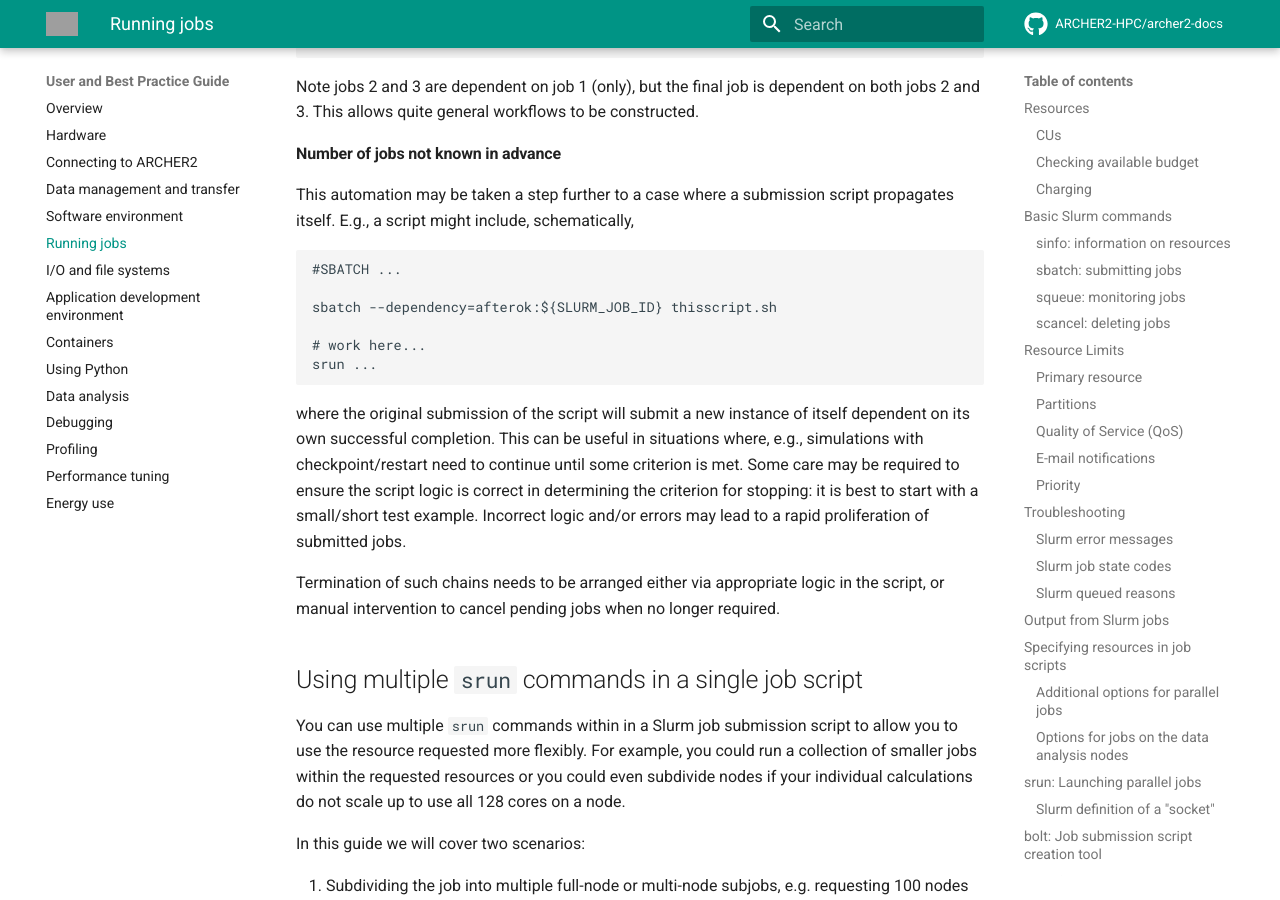
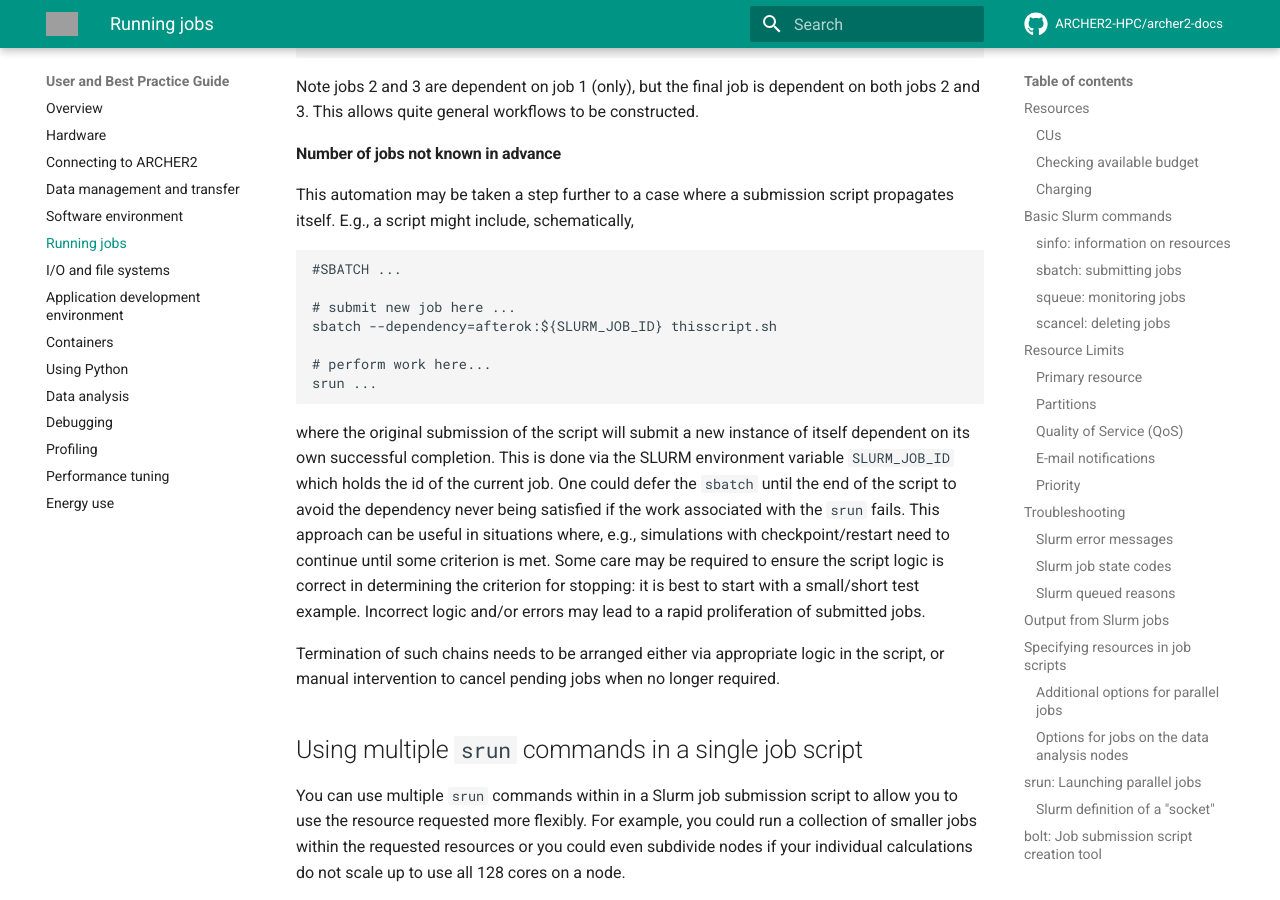
Before and after one commit to ARCHER2-HPC/archer2-docs, an MkDocs documentation site: the page built from docs/user-guide/scheduler.md, in a window 1280 px wide and 900 px high, scrolled down 23503 px. Built offline with MkDocs 1.6.1 and Material for MkDocs 9.7.7, drawn with Linux system fonts in a browser that asks for light colours; comment, search, counter and statistics services are not loaded; grey boxes are pictures that could not be loaded.

Commit message:
Add comment on SLURM_JOB_ID

````diff
--- a/docs/user-guide/scheduler.md
+++ b/docs/user-guide/scheduler.md
@@ -1002,14 +1002,18 @@ schematically,
 ```
 #SBATCH ...
 
+# submit new job here ...
 sbatch --dependency=afterok:${SLURM_JOB_ID} thisscript.sh
 
-# work here...
+# perform work here...
 srun ...
 ```
 where the original submission of the script will submit a new instance
-of itself dependent on its own successful completion. This can be useful
-in situations
+of itself dependent on its own successful completion. This is done via
+the SLURM environment variable `SLURM_JOB_ID` which holds the id of the
+current job. One could defer the `sbatch` until the end of the script to
+avoid the dependency never being satisfied if the work associated with the
+`srun` fails. This approach can be useful in situations
 where, e.g., simulations with checkpoint/restart need to continue until
 some criterion is met. Some care may be required to ensure the script
 logic is correct in determining the criterion for stopping: it is
````
